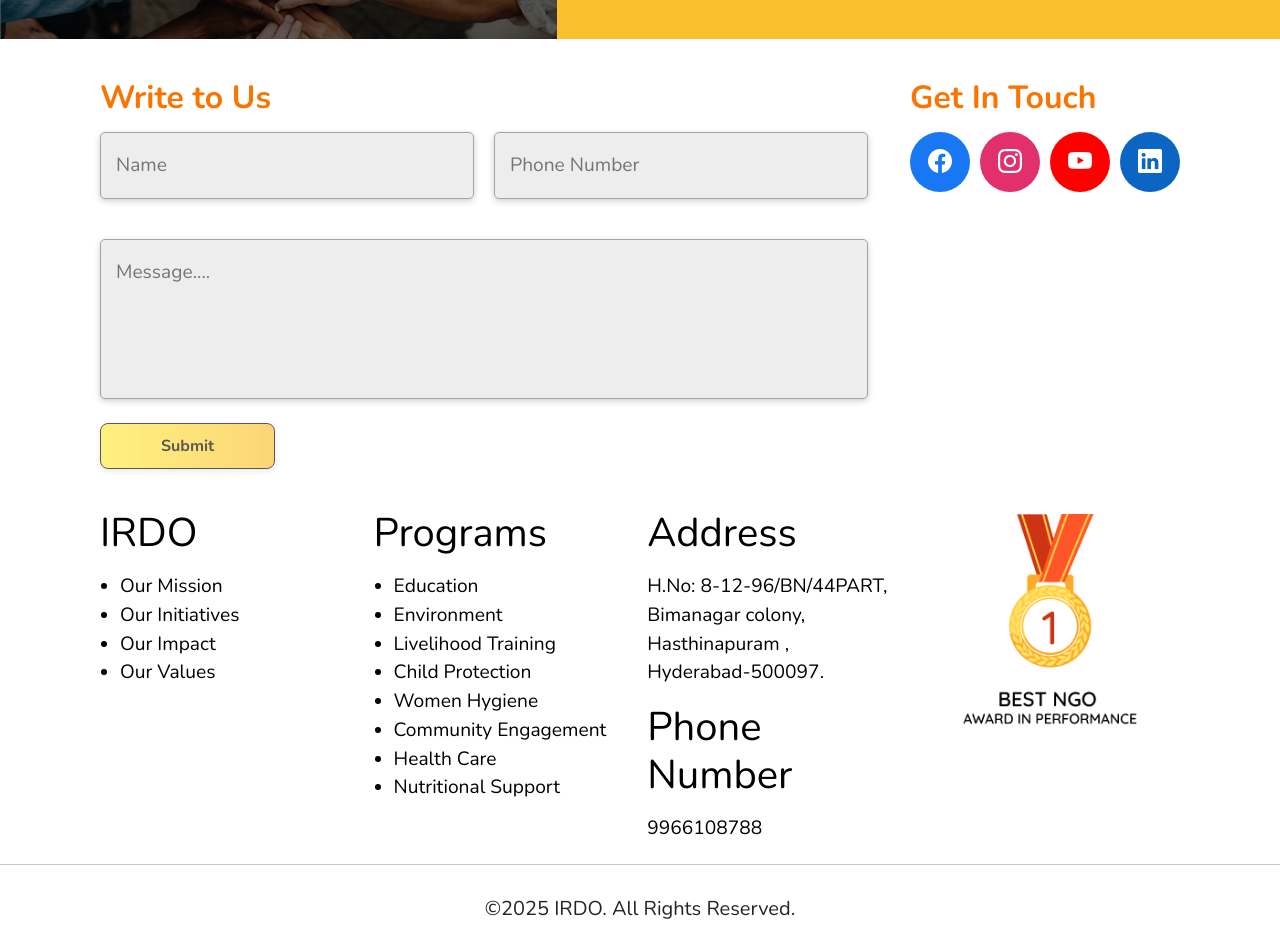
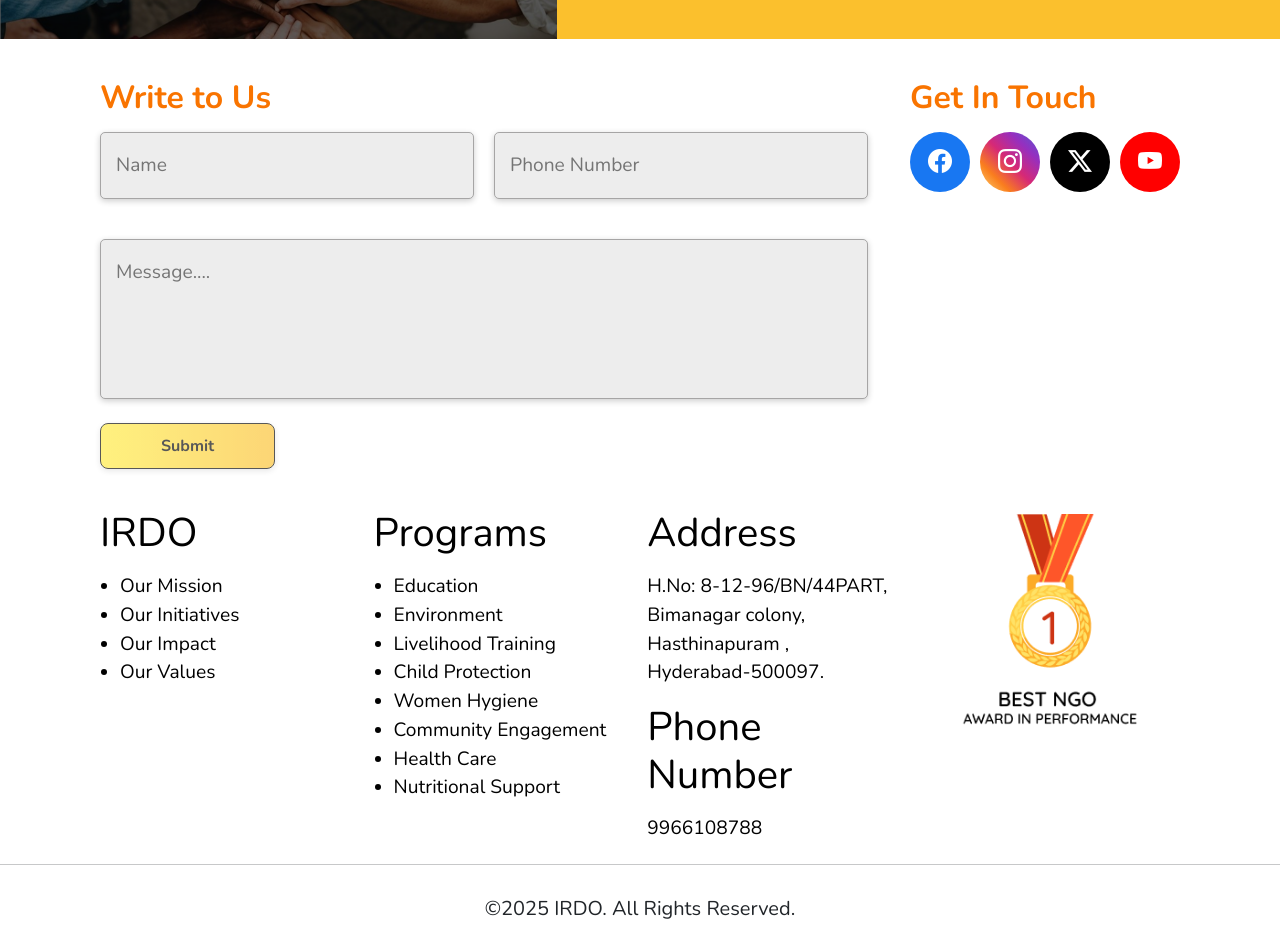
Before and after one commit to ukesh-kasula/IRDO-Website, an Angular app: page / in a window 1280 px wide. Shown: the part 7840-8769 px from the top of the page. Built offline with nearby package versions, Linux system fonts and the light colour scheme.

Commit message:
social links added

```diff
--- a/src/app/footer/footer.component.css
+++ b/src/app/footer/footer.component.css
@@ -113,16 +113,23 @@
 /* Specific colors */
 .social-icons a:nth-child(1) {
   background-color: #1877f2;
-} /* Facebook */
+}
 .social-icons a:nth-child(2) {
-  background-color: #e1306c;
-} /* Instagram */
+  background: linear-gradient(
+    45deg,
+    #feda75,
+    #fa7e1e,
+    #d62976,
+    #962fbf,
+    #4f5bd5
+  );
+}
 .social-icons a:nth-child(3) {
+  background-color: black;
+}
+.social-icons a:nth-child(4) {
   background-color: #ff0000;
-} /* YouTube */
-.social-icons a:nth-child(4) {
-  background-color: #0a66c2;
-} /* LinkedIn */
+}
 
 .social-icons a:hover {
   transform: scale(1.1);
@@ -249,6 +256,6 @@
 }
 
 .phoneInp::-webkit-inner-spin-button {
-    -webkit-appearance: none;
-    margin: 0;
-  }
+  -webkit-appearance: none;
+  margin: 0;
+}
--- a/src/app/footer/footer.component.html
+++ b/src/app/footer/footer.component.html
@@ -41,10 +41,10 @@
     <div class="footer-social">
       <h2 class="footer-title">Get In Touch</h2>
       <div class="social-icons">
-        <a href="#"><i class="bi bi-facebook"></i></a>
-        <a href="#"><i class="bi bi-instagram"></i></a>
+        <a href="https://www.facebook.com/profile.php?id=61579447007756" target="_blank"><i class="bi bi-facebook"></i></a>
+        <a href="https://www.instagram.com/irdo.india/" target="_blank"><i class="bi bi-instagram"></i></a>
+        <a href="https://x.com/IRDO_INDIA" target="_blank"><i class="bi bi-twitter-x"></i></a>
         <a href="#"><i class="bi bi-youtube"></i></a>
-        <a href="#"><i class="bi bi-linkedin"></i></a>
       </div>
     </div>
   </div>
```
